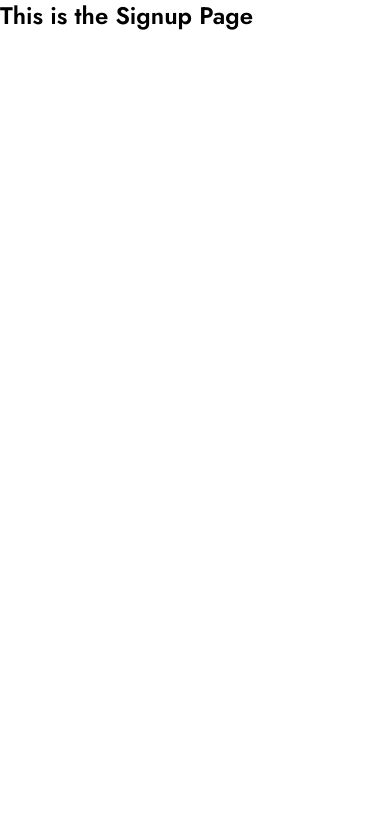
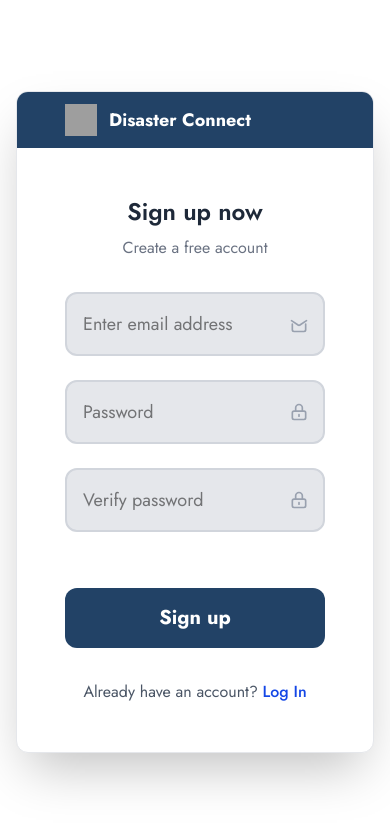
Before and after one commit to melaniemwendwa/DisasterConnect, a React (Vite) app in the folder client/: page /signup in a window 390 px wide. Shown: the top 826 px of the page. Built offline with nearby package versions, Linux system fonts and the light colour scheme; grey boxes are pictures that could not be loaded.

Commit message:
implement responsive Login and Signup pages with enhanced styling and form handling

```diff
--- a/client/src/pages/Login.jsx
+++ b/client/src/pages/Login.jsx
@@ -1,3 +1,73 @@
-export default function Home() {
-  return <h2 className="text-2xl font-semibold">This is the Login Page</h2>;
-}
+import React from 'react';
+import logo from '../assets/logo.png';
+const LoginPage = () => {
+  const handleSubmit = (e) => {
+    e.preventDefault();
+    console.log('Login attempt submitted');
+  };
+
+  return (
+    <div className="min-h-screen bg-white flex items-center justify-center p-4">
+      {/* Changed max-w-md to max-w-3xl to increase the size */}
+      <div className="w-full max-w-3xl bg-white border border-gray-200 rounded-xl shadow-2xl overflow-hidden">
+
+        {/* Header/Title Bar */}
+        <div className="bg-[#224266] text-white p-3 flex items-center">
+          <div className="mr-3">
+            <img src={logo} alt="Logo" className="h-8 w-8" />
+          </div>
+          <span className="font-bold">Disaster Connect</span>
+        </div>
+
+        {/* Form Content - Increased padding (p-12) to scale content inside the larger card */}
+        <div className="p-12">
+          <h2 className="text-3xl font-semibold text-center text-[#224266] mb-10">
+            Welcome Back!
+          </h2>
+
+          <form onSubmit={handleSubmit} className="space-y-6">
+            {/* Username Input */}
+            <div>
+              <input
+                type="text"
+                placeholder="Username"
+                required
+                className="w-full p-4 text-lg bg-gray-200 border border-gray-300 rounded-lg focus:outline-none focus:ring-2 focus:ring-blue-500 focus:border-transparent transition duration-150"
+              />
+            </div>
+
+            {/* Password Input */}
+            <div>
+              <input
+                type="password"
+                placeholder="Password"
+                required
+                className="w-full p-4 text-lg bg-gray-200 border border-gray-300 rounded-lg focus:outline-none focus:ring-2 focus:ring-blue-500 focus:border-transparent transition duration-150"
+              />
+            </div>
+
+            {/* Login Button */}
+            <button
+              type="submit"
+              className="w-full py-4 bg-[#224266] text-white font-bold text-xl rounded-lg hover:bg-blue-800 focus:outline-none focus:ring-4 focus:ring-blue-300 transition duration-150"
+            >
+              Login
+            </button>
+          </form>
+
+          {/* Sign Up Link */}
+          <div className="mt-8 text-center text-base">
+            <p className="text-gray-600">
+              Don't have an account?{' '}
+              <a href="/signup" className="text-[#224266] hover:text-blue-900 font-medium transition duration-150">
+                Sign Up
+              </a>
+            </p>
+          </div>
+        </div>
+      </div>
+    </div>
+  );
+};
+
+export default LoginPage;
--- a/client/src/pages/Signup.jsx
+++ b/client/src/pages/Signup.jsx
@@ -1,3 +1,113 @@
-export default function Home() {
-  return <h2 className="text-2xl font-semibold">This is the Signup Page</h2>;
-}
+import React from 'react';
+import logo from '../assets/logo.png';
+
+const SignupPage = () => {
+  const handleSubmit = (e) => {
+    e.preventDefault();
+    // Logic for handling sign up submission goes here
+    console.log('Sign up attempt submitted');
+  };
+
+  return (
+    <div className="min-h-screen bg-white flex items-center justify-center p-4">
+      {/* Container size matched to the large size requested for the Login page */}
+      <div className="w-full max-w-3xl bg-white border border-gray-200 rounded-xl shadow-2xl overflow-hidden">
+
+        {/* Header/Title Bar (Dark Blue) - Logo Removed */}
+
+
+        <div className="bg-[#224266] text-white px-12 py-3 flex items-center">
+          <img src={logo} alt="Logo" className="h-8 w-8 mr-3" />
+          <span className="font-bold text-lg">Disaster Connect</span>
+        </div>
+
+        {/* Form Content */}
+        <div className="p-12">
+          <h2 className="text-2xl font-semibold text-gray-800 mb-2 text-center">
+            Sign up now
+          </h2>
+          <p className="text-gray-500 mb-8 text-center">
+            Create a free account
+          </p>
+
+          <form onSubmit={handleSubmit} className="space-y-6">
+
+            {/* Email Address Input */}
+            <div>
+              <label htmlFor="email" className="block text-sm font-medium text-gray-700 sr-only">Email address</label>
+              <div className="relative">
+                <input
+                  type="email"
+                  id="email"
+                  placeholder="Enter email address"
+                  required
+                  className="w-full p-4 text-lg bg-gray-200 border-2 border-gray-300 rounded-xl focus:outline-none focus:ring-2 focus:ring-blue-500 transition duration-150"
+                />
+                <span className="absolute right-4 top-1/2 transform -translate-y-1/2 text-gray-400">
+                    {/* Simple envelope icon for Email address */}
+                    <svg className="w-5 h-5" fill="none" stroke="currentColor" viewBox="0 0 24 24" xmlns="http://www.w3.org/2000/svg"><path strokeLinecap="round" strokeLinejoin="round" strokeWidth="2" d="M3 8l7.89 5.26a2 2 0 002.22 0L21 8m-17 4v7a2 2 0 002 2h12a2 2 0 002-2v-7"></path></svg>
+                </span>
+              </div>
+            </div>
+
+            {/* Password Input */}
+            <div>
+              <label htmlFor="password" className="block text-sm font-medium text-gray-700 sr-only">Password</label>
+              <div className="relative">
+                <input
+                  type="password"
+                  id="password"
+                  placeholder="Password"
+                  required
+                  className="w-full p-4 text-lg bg-gray-200 border-2 border-gray-300 rounded-xl focus:outline-none focus:ring-2 focus:ring-blue-500 transition duration-150"
+                />
+                <span className="absolute right-4 top-1/2 transform -translate-y-1/2 text-gray-400">
+                    {/* Lock icon for Password */}
+                    <svg className="w-5 h-5" fill="none" stroke="currentColor" viewBox="0 0 24 24" xmlns="http://www.w3.org/2000/svg"><path strokeLinecap="round" strokeLinejoin="round" strokeWidth="2" d="M12 15v2m-6 4h12a2 2 0 002-2v-6a2 2 0 00-2-2H6a2 2 0 00-2 2v6a2 2 0 002 2zm10-10V7a4 4 0 00-8 0v4"></path></svg>
+                </span>
+              </div>
+            </div>
+
+            {/* Verify Password Input */}
+            <div>
+              <label htmlFor="verify-password" className="block text-sm font-medium text-gray-700 sr-only">Verify password</label>
+              <div className="relative">
+                <input
+                  type="password"
+                  id="verify-password"
+                  placeholder="Verify password"
+                  required
+                  className="w-full p-4 text-lg bg-gray-200 border-2 border-gray-300 rounded-xl focus:outline-none focus:ring-2 focus:ring-blue-500 transition duration-150"
+                />
+                <span className="absolute right-4 top-1/2 transform -translate-y-1/2 text-gray-400">
+                    {/* Lock icon for Verify password */}
+                    <svg className="w-5 h-5" fill="none" stroke="currentColor" viewBox="0 0 24 24" xmlns="http://www.w3.org/2000/svg"><path strokeLinecap="round" strokeLinejoin="round" strokeWidth="2" d="M12 15v2m-6 4h12a2 2 0 002-2v-6a2 2 0 00-2-2H6a2 2 0 00-2 2v6a2 2 0 002 2zm10-10V7a4 4 0 00-8 0v4"></path></svg>
+                </span>
+              </div>
+            </div>
+
+            {/* Sign Up Button */}
+            <button
+              type="submit"
+              className="w-full py-4 bg-[#224266] text-white font-bold text-xl rounded-xl hover:bg-blue-800 focus:outline-none focus:ring-4 focus:ring-blue-300 transition duration-150 mt-8"
+            >
+              Sign up
+            </button>
+          </form>
+
+          {/* Login Link */}
+          <div className="mt-8 text-center text-base">
+            <p className="text-gray-600">
+              Already have an account?{' '}
+              <a href="/login" className="text-blue-700 hover:text-blue-900 font-medium transition duration-150">
+                Log In
+              </a>
+            </p>
+          </div>
+        </div>
+      </div>
+    </div>
+  );
+};
+
+export default SignupPage;
```
